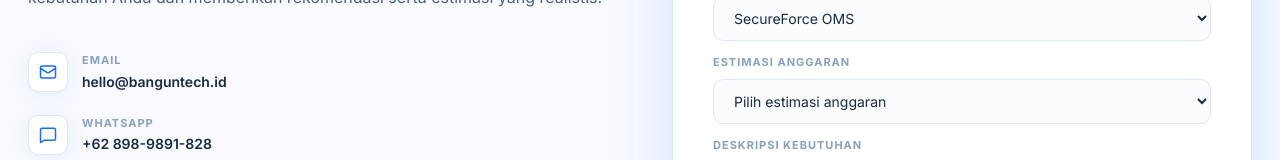
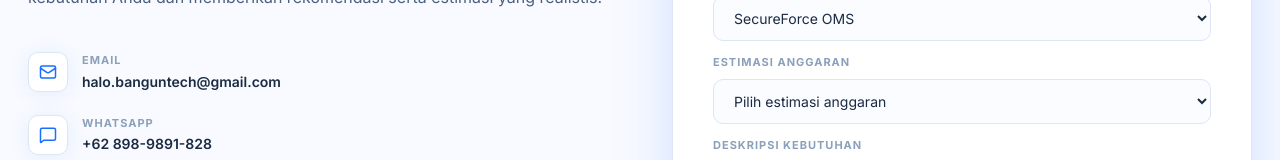
Before and after one commit to techtpc/BangunTech, a Next.js app: page /kontak in a window 1280 px wide. Shown: the part 463-623 px from the top of the page. Built offline with nearby package versions, Linux system fonts and the light colour scheme.

Commit message:
ganti email kontak ke halo.banguntech@gmail.com

```diff
--- a/src/app/kontak/page.tsx
+++ b/src/app/kontak/page.tsx
@@ -32,7 +32,7 @@ export default function KontakPage() {
   };
 
   const contactInfo = [
-    { ic: "mail", l: "Email", v: "hello@banguntech.id" },
+    { ic: "mail", l: "Email", v: "halo.banguntech@gmail.com" },
     { ic: "whatsapp", l: "WhatsApp", v: "+62 898-9891-828" },
     { ic: "location", l: "Kantor", v: "Jakarta · Bandung · Remote-first" },
     {
--- a/src/components/Footer.tsx
+++ b/src/components/Footer.tsx
@@ -24,7 +24,7 @@ const footerCols = [
     title: "Hubungi",
     items: [
       { l: "Kontak", p: "/kontak" },
-      { l: "hello@banguntech.id", p: "/kontak" },
+      { l: "halo.banguntech@gmail.com", p: "/kontak" },
       { l: "WhatsApp", p: "/kontak" },
       { l: "Privasi", p: "/kontak" },
       { l: "Syarat & Ketentuan", p: "/kontak" },
```
